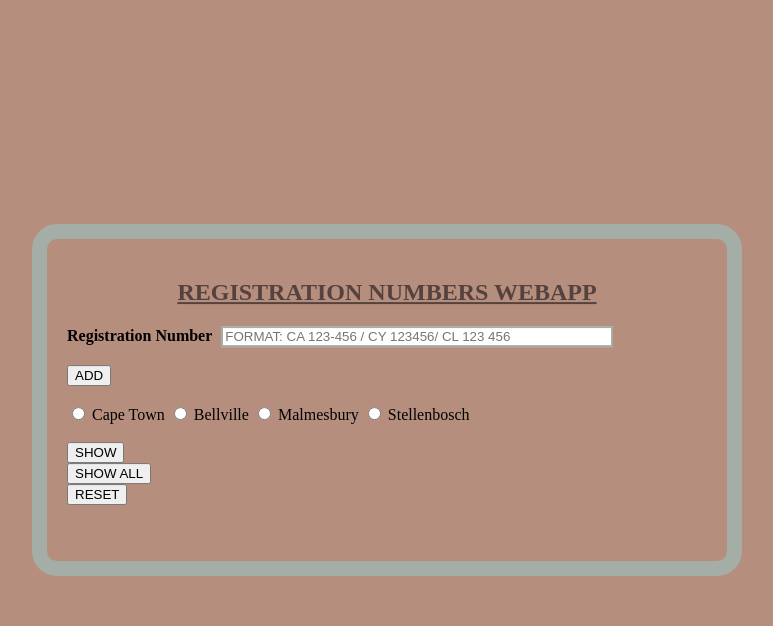
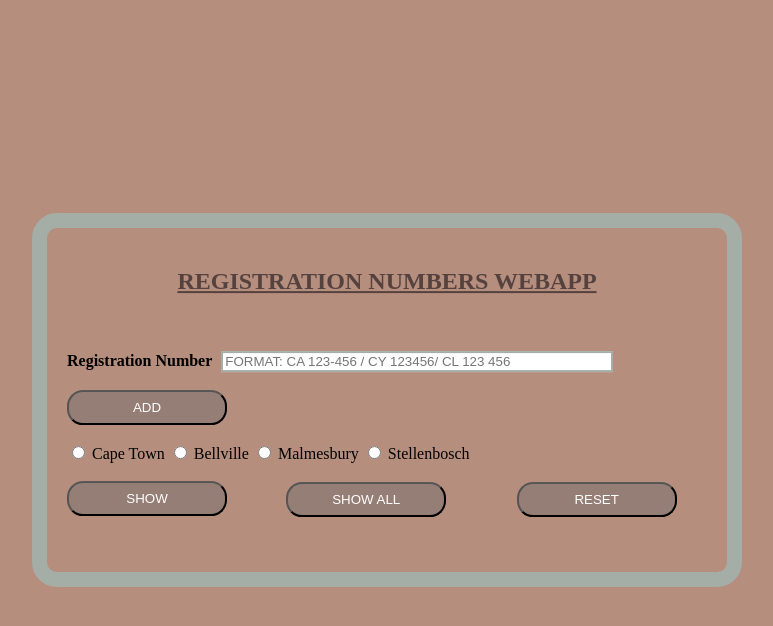
Before and after one commit to NonzwakaziMgxaji/registration_numbers_webapp, a Node server app: page /showAllTowns in a window 1280 px wide. Shown: the top 626 px of the page, without its empty margins (253-1026 px from the left). Run offline with Node 20, Linux system fonts and the light colour scheme; data that the repository does not hold is empty; some libraries are stand-ins or nearby versions.

Commit message:
added error message for when reg number already exists

```diff
--- a/index.js
+++ b/index.js
@@ -1,4 +1,4 @@
-// 'use strict';
+'use strict';
 
 const flash = require('express-flash');
 const session = require('express-session');
--- a/public/css/registration_number.css
+++ b/public/css/registration_number.css
@@ -116,3 +116,74 @@ input[type="text"]{
     font-weight: bold;
     animation: errorDisappear 0s ease-in 3s forwards;
 }
+
+input[type="submit"]{
+    background:rgba(116, 111, 111, 0.5);
+    /* align-self: center; */
+    padding: 0.5rem;
+    /* margin: 0.5rem; */
+    /* border: none; */
+    cursor: pointer;
+    color: white;
+    border-radius: 1rem;
+    width: 10rem;
+    /* display: inline-block; */
+    /* text-decoration: none; */
+    margin-right: 1.9rem;
+}
+
+/* @media only screen and (min-width: 1024px){
+    input[type="submit"]{
+        background:rgba(116, 111, 111, 0.5);
+        padding: 0.5rem;
+        cursor: pointer;
+        color: white;
+        border-radius: 1rem;
+        width: 10rem;
+        margin-right: 1.9rem;
+    }
+} */
+
+/* 1254 */
+
+@media only screen and (max-width: 425px){
+    input[type="submit"]{
+        /* background:rgba(116, 111, 111, 0.5);
+        padding: 0.5rem;
+        cursor: pointer;
+        color: white;
+        border-radius: 1rem; */
+        width: 5rem;
+        /* margin-right: 1.9rem; */
+        margin-right: -1.0rem;
+        margin-left: 0rem;
+    }
+
+    .showAllBtn{
+        margin-right: 1rem;
+    }
+
+    .formsss{
+        flex-direction: column;
+        /* float: right; */
+        /* margin-top: -2.1rem; */
+        /* margin-left: 1.9rem; */
+    }
+}
+
+.showAllBtn{
+    margin-right: 0.5rem;
+    margin-left: 0.5rem;
+}
+
+.resetBtn{
+    margin-left: 2.5rem;
+}
+
+
+.formsss{
+    display: flex;
+    float: right;
+    margin-top: -2.1rem;
+    /* margin-left: 1.9rem; */
+}
--- a/regFactoryF.js
+++ b/regFactoryF.js
@@ -3,13 +3,13 @@ module.exports = function registrationFactory(pool) {
     async function enterReg(regNum) {
         var regNumber = await pool.query("select regNum from reg_numbers where regNum = $1", [regNum])
         const townId = await checkStartsWith(regNum);
-        if (regNumber.rowCount === 0) {
+        // if (regNumber.rowCount === 0) {
             await pool.query('insert into reg_numbers (regNum, town_code) values($1, $2)', [regNum, townId])
-        }
-        else {
-            console.log("Registration number already exists!");
-            // req.flash('warning', "Registration number already exists!");
-        }
+        // }
+        // else {
+        //     console.log("Registration number already exists!");
+        //     req.flash('warning', "Registration number already exists!");
+        // }
     }
 
     async function getAllReg() {
@@ -27,13 +27,13 @@ module.exports = function registrationFactory(pool) {
     async function selectedTown(radioBtn) {
         let reg;
 
-        if (radioBtn === "capetown") {
+        if (radioBtn === "Cape Town") {
             reg = await pool.query("select regNum from reg_numbers where town_code = $1", [1]);
-        } else if (radioBtn === "bellville") {
+        } else if (radioBtn === "Bellville") {
             reg = await pool.query("select regNum from reg_numbers where town_code = $1", [2]);
-        } else if (radioBtn === "malmesbury") {
+        } else if (radioBtn === "Malmesbury") {
             reg = await pool.query("select regNum from reg_numbers where town_code = $1", [3]);
-        } else if (radioBtn === "stellie") {
+        } else if (radioBtn === "Stellenbosch") {
             reg = await pool.query("select regNum from reg_numbers where town_code = $1", [4]);
         }
         return reg.rows;
--- a/routes/registrationRoutes.js
+++ b/routes/registrationRoutes.js
@@ -1,4 +1,11 @@
-const eish = require('../regFactoryF');
+const regNo = require('../regFactoryF');
+
+const pg = require("pg");
+const Pool = pg.Pool;
+const connectionString = process.env.DATABASE_URL || 'postgresql://nzwakie:Bokang2851!@localhost:5432/registration_numbers';
+const pool = new Pool({
+    connectionString,
+});
 
 module.exports = function routes(registrationFactory) {
     async function home(req, res, next) {
@@ -14,6 +21,7 @@ module.exports = function routes(registrationFactory) {
     async function display(req, res, next) {
         try {
             if (req.body.regText) {
+                if ((await pool.query("select regNum from reg_numbers where regNum = $1", [req.body.regText])).rowCount === 0){
                     var regex = /^((CA|CY|CK|CL)\s\d{3}\-\d{3})$|^((CA|CY|CK|CL)\s\d{3}\d{3})$|^((CA|CY|CK|CL)\s\d{3}\s\d{3})$/;
                     var testRegularExp = regex.test(req.body.regText)
                     if (testRegularExp) {
@@ -22,6 +30,10 @@ module.exports = function routes(registrationFactory) {
                     }
                     else {
                         req.flash('warning', "Please enter valid registration number using provided format!");
+                    }
+                }
+                else {
+                    req.flash('warning', "Registration number already exists!");
                 }
             } else if (!req.body.regText) {
                 req.flash('warning', "Please enter registration number below!");
@@ -36,6 +48,7 @@ module.exports = function routes(registrationFactory) {
         try {
             let regies;
             if (req.body.town) {
+                req.flash('feedback', "You've successfully displayed registration numbers of " + req.body.town)
                 regies = await registrationFactory.selectedTown(req.body.town)
             } else {
                 req.flash('warning', "Please select the town below!")
@@ -51,9 +64,11 @@ module.exports = function routes(registrationFactory) {
 
     async function showAllTowns(req, res, next) {
         try {
+            req.flash('feedback', "You've successfully displayed all registration numbers in the database!")
             res.render('index', {
                 allReg: await registrationFactory.getAllReg()
             })
+
         }
         catch (error) {
             console.log(error);
@@ -63,6 +78,7 @@ module.exports = function routes(registrationFactory) {
     async function reset(req, res, next) {
         try {
             await registrationFactory.reset();
+            req.flash('feedback', "You've successfully reset the database!")
             res.redirect("/")
         }
         catch (error) {
--- a/views/index.handlebars
+++ b/views/index.handlebars
@@ -30,7 +30,7 @@
                         placeholder="FORMAT: CA 123-456 / CY 123456/ CL 123 456">
                 </div><br>
 
-                <button class="addBtn" type="submit">ADD</button>
+                <input class="addBtn" type="submit" value="ADD">
                 <br><br>
             </form>
 
@@ -38,22 +38,22 @@
                 <div class=inputs>
 
                     <div class=rad1>
-                        <input class="radio" type="radio" name="town" id="town" value="capetown">
+                        <input class="radio" type="radio" name="town" id="town" value="Cape Town">
                         <label class="radioName" for="capetown">Cape Town</label>
                     </div>
 
                     <div class=rad1>
-                        <input class="radio" type="radio" name="town" id="town" value="bellville">
+                        <input class="radio" type="radio" name="town" id="town" value="Bellville">
                         <label class="radioName" for="bellville">Bellville</label>
                     </div>
 
                     <div class=rad1>
-                        <input class="radio" type="radio" name="town" id="town" value="malmesbury">
+                        <input class="radio" type="radio" name="town" id="town" value="Malmesbury">
                         <label class="radioName" for="malmesbury">Malmesbury</label>
                     </div>
 
                     <div class=rad1>
-                        <input class="radio" type="radio" name="town" id="town" value="stellie">
+                        <input class="radio" type="radio" name="town" id="town" value="Stellenbosch">
                         <label class="radioName" for="stellenbosch">Stellenbosch</label>
                     </div>
 
@@ -63,13 +63,15 @@
                 <input class="showBtn" type="submit" value="SHOW">
             </form>
 
-            <form action="/showAllTowns" method="GET">
-                <button class="showAllBtn" type="submit">SHOW ALL</button>
-            </form>
+            <div class="formsss">
+                <form action="/showAllTowns" method="GET">
+                    <input class="showAllBtn" type="submit" value="SHOW ALL">
+                </form>
 
-            <form action="/reset" method="POST">
-                <button class="resetBtn" type="submit">RESET</button>
-            </form>
+                <form action="/reset" method="POST">
+                    <input class="resetBtn" type="submit" value="RESET">
+                </form>
+            </div>
             <br><br>
 
             {{#each allReg}}
```
Lines whose indentation alone changed are shown as unchanged.
